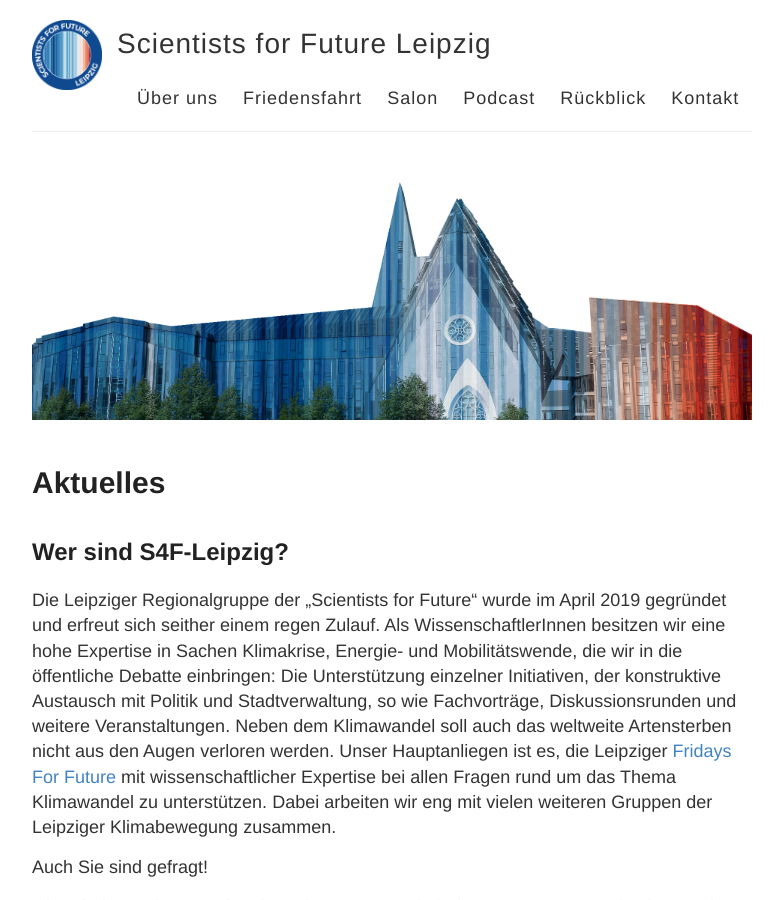
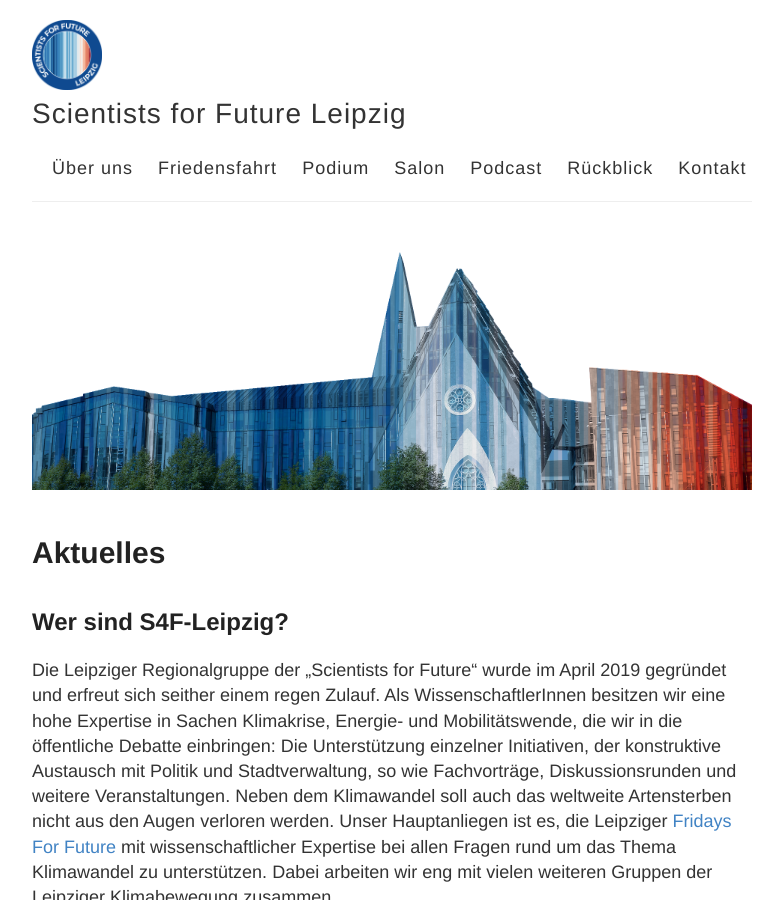
Before and after one commit to s4f-leipzig/s4f-leipzig.github.io, a Jekyll site: the page built from index.md, in a window 1280 px wide and 900 px high. Shown: the whole window, without its empty margins (248-1031 px from the left). Built offline with Jekyll 4.4.1, drawn with Linux system fonts in a browser that asks for light colours.

Commit message:
Update default.html

```diff
--- a/_layouts/default.html
+++ b/_layouts/default.html
@@ -29,6 +29,7 @@
               <!-- <a href="{{ site.baseurl }}/contact">Kontakt</a> -->
               <a href="{{ site.baseurl }}/">Über uns</a>
               <a href="{{ site.baseurl }}/friedensfahrt">Friedensfahrt</a>
+              <a href="{{ site.baseurl }}/podium">Podium</a>
               <a href="{{ site.baseurl }}/salon">Salon</a>
               <a href="{{ site.baseurl }}/podcast">Podcast</a>
               <a href="{{ site.baseurl }}/rückblick">Rückblick</a>
```
